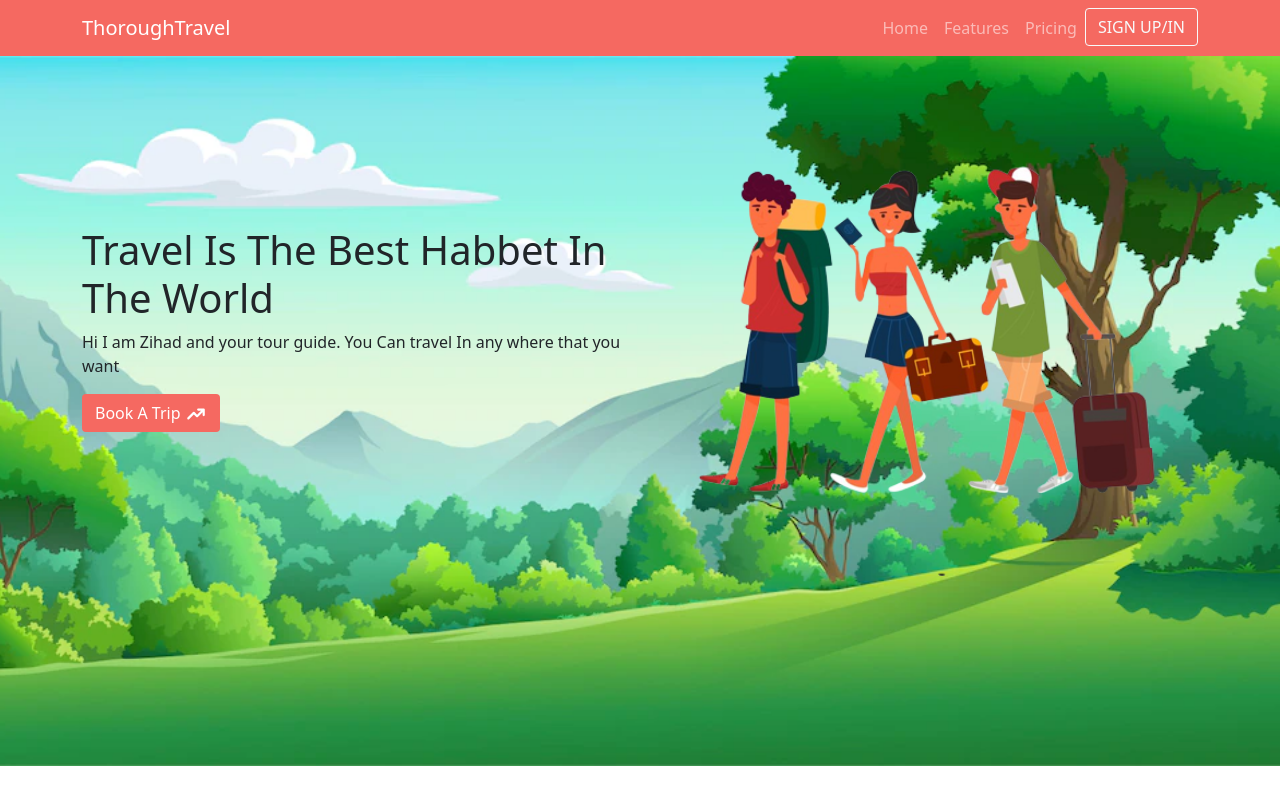
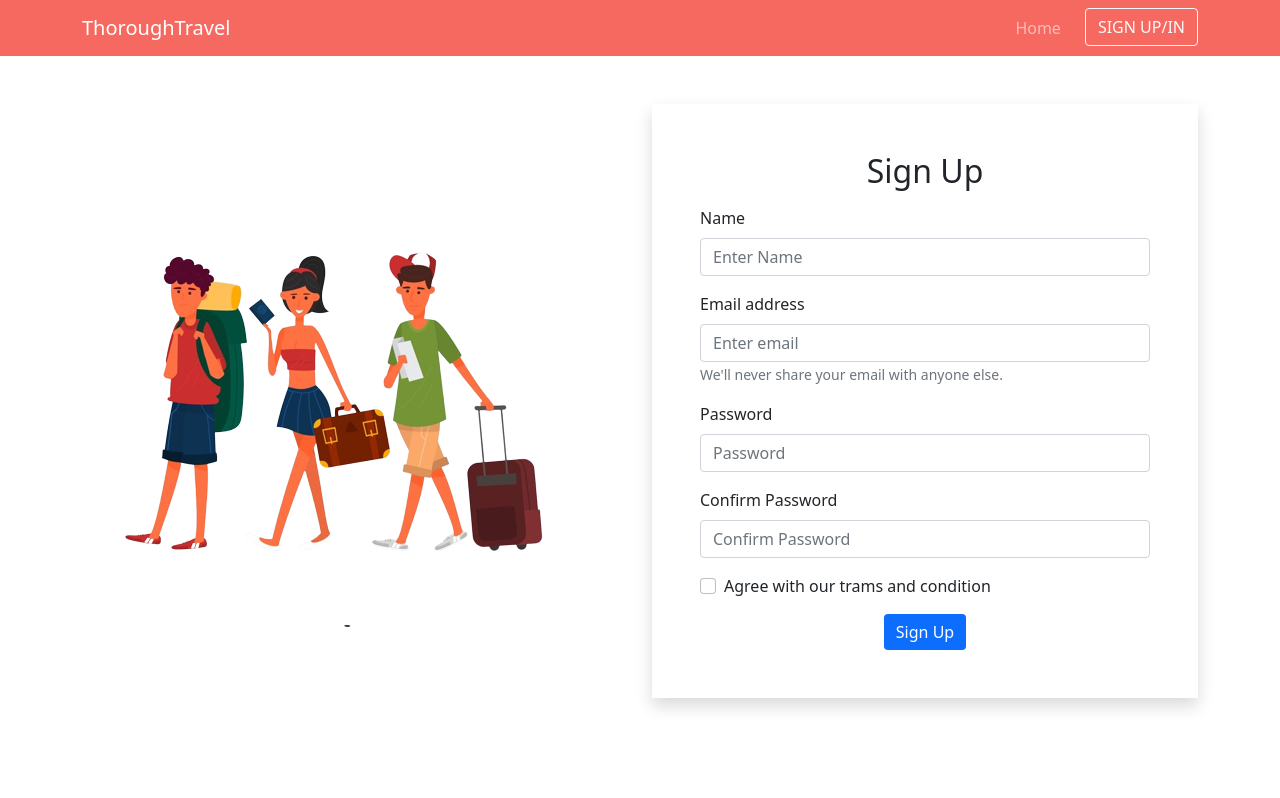
Before and after one commit to ZIHAD22/Thorough-Travel, a React (Create React App) app: page /signup in a window 1280 px wide. Shown: the top 798 px of the page. Built offline with nearby package versions, Linux system fonts and the light colour scheme.

Commit message:
add sign up page

```diff
--- a/src/App/App.js
+++ b/src/App/App.js
@@ -2,12 +2,28 @@ import './App.css'
 import BrandHeader from '../components/BrandHeader/BrandHeader'
 import Services from '../components/Services/Services'
 import Footer from '../components/Footer/Footer'
+import { Route, Routes } from 'react-router-dom'
+import Login from '../components/Login/Login'
+import SignUp from '../components/SignUp/SignUp'
+import HeroArea from '../components/HeroArea/HeroArea'
 
 function App() {
   return (
     <div>
       <BrandHeader />
-      <Services />
+      <Routes>
+        <Route
+          path="/"
+          element={
+            <>
+              <HeroArea />
+              <Services />
+            </>
+          }
+        />
+        <Route path="/login" element={<Login />} />
+        <Route path="/signup" element={<SignUp />} />
+      </Routes>
       <Footer />
     </div>
   )
--- a/src/components/BrandHeader/BrandHeader.jsx
+++ b/src/components/BrandHeader/BrandHeader.jsx
@@ -1,5 +1,6 @@
 import React from "react";
 import { Container, Nav, Navbar } from "react-bootstrap";
+import { Link } from "react-router-dom";
 import HeroArea from "../HeroArea/HeroArea";
 import "./BrandHeader.css";
 
@@ -16,19 +17,27 @@ const BrandHeader = () => {
               style={{ maxHeight: "100px" }}
               navbarScroll
             >
-              <Nav.Link href="#home">Home</Nav.Link>
-              <Nav.Link href="#features">Features</Nav.Link>
-              <Nav.Link href="#pricing">Pricing</Nav.Link>
+              <Link className="nav-link mx-3" to="/">
+                Home
+              </Link>
+              {/* <Link className="nav-link" to="/login">
+                Log In
+              </Link>
+              <Link className="nav-link" to="/signup">
+                Sign Up
+              </Link> */}
               <div>
-                <button className="btn Brand text-light border border-light">
+                <Link
+                  to="/signup"
+                  className="btn Brand text-light border border-light"
+                >
                   SIGN UP/IN
-                </button>
+                </Link>
               </div>
             </Nav>
           </Navbar.Collapse>
         </Container>
       </Navbar>
-      <HeroArea />
     </div>
   );
 };
--- /dev/null
+++ b/src/components/Login/Login.jsx
@@ -0,0 +1,11 @@
+import React from "react";
+
+const Login = () => {
+  return (
+    <div>
+      <h1>this is login page</h1>
+    </div>
+  );
+};
+
+export default Login;
--- a/src/components/ServiceItem/ServiceItem.jsx
+++ b/src/components/ServiceItem/ServiceItem.jsx
@@ -9,7 +9,7 @@ const ServiceItem = ({ service: { img, desc, name, price } }) => {
         <Card.Body>
           <Card.Title>{name}</Card.Title>
           <Card.Text>
-            <h5>Price: ${price}</h5>
+            <h4>Price: ${price}</h4>
             {desc}
           </Card.Text>
           <Button variant="primary d-block mx-auto">Book Now</Button>
--- a/src/components/Services/Services.jsx
+++ b/src/components/Services/Services.jsx
@@ -17,7 +17,7 @@ const Services = () => {
         </h1>
         <Row>
           {services.map((service) => (
-            <ServiceItem service={service} />
+            <ServiceItem key={service.id} service={service} />
           ))}
         </Row>
       </Container>
--- /dev/null
+++ b/src/components/SignUp/SignUp.css
@@ -0,0 +1,3 @@
+.btn-color{
+    background: #F56961;
+}
--- /dev/null
+++ b/src/components/SignUp/SignUp.jsx
@@ -0,0 +1,59 @@
+import React from "react";
+import { Button, Col, Container, Form, Row } from "react-bootstrap";
+import trevaler from "../../images/traveler.png";
+import "./SignUp.css";
+
+const SignUp = () => {
+  // className="w-50 mx-auto mt-5"
+  return (
+    <div>
+      <Container>
+        <Row className="">
+          <Col xs={6} className="my-auto">
+            <img src={trevaler} alt="" />
+          </Col>
+          <Col xs={6} className="my-auto">
+            <Form className="shadow p-5 mt-5 mb-5">
+              <h2 className="text-center mb-3">Sign Up</h2>
+              <Form.Group className="mb-3" controlId="formBasicName">
+                <Form.Label>Name</Form.Label>
+                <Form.Control type="text" placeholder="Enter Name" />
+              </Form.Group>
+              <Form.Group className="mb-3" controlId="formBasicEmail">
+                <Form.Label>Email address</Form.Label>
+                <Form.Control type="email" placeholder="Enter email" />
+                <Form.Text className="text-muted">
+                  We'll never share your email with anyone else.
+                </Form.Text>
+              </Form.Group>
+
+              <Form.Group className="mb-3" controlId="formBasicPassword">
+                <Form.Label>Password</Form.Label>
+                <Form.Control type="password" placeholder="Password" />
+              </Form.Group>
+              <Form.Group className="mb-3" controlId="formBasicConfirmPassword">
+                <Form.Label>Confirm Password</Form.Label>
+                <Form.Control type="password" placeholder="Confirm Password" />
+              </Form.Group>
+              <Form.Group className="mb-3" controlId="formBasicCheckbox">
+                <Form.Check
+                  type="checkbox"
+                  label="Agree with our trams and condition"
+                />
+              </Form.Group>
+              <Button
+                className="d-block mx-auto btn-color border-0"
+                variant="primary"
+                type="submit"
+              >
+                Sign Up
+              </Button>
+            </Form>
+          </Col>
+        </Row>
+      </Container>
+    </div>
+  );
+};
+
+export default SignUp;
--- a/src/index.js
+++ b/src/index.js
@@ -5,12 +5,15 @@ import App from './App/App'
 import reportWebVitals from './reportWebVitals'
 import 'bootstrap/dist/css/bootstrap.min.css'
 import 'bootstrap/dist/js/bootstrap.bundle.min.js'
+import { BrowserRouter } from 'react-router-dom'
 
 const root = ReactDOM.createRoot(document.getElementById('root'))
 root.render(
-  <React.StrictMode>
-    <App />
-  </React.StrictMode>,
+  <BrowserRouter>
+    <React.StrictMode>
+      <App />
+    </React.StrictMode>
+  </BrowserRouter>,
 )
 
 // If you want to start measuring performance in your app, pass a function
```
